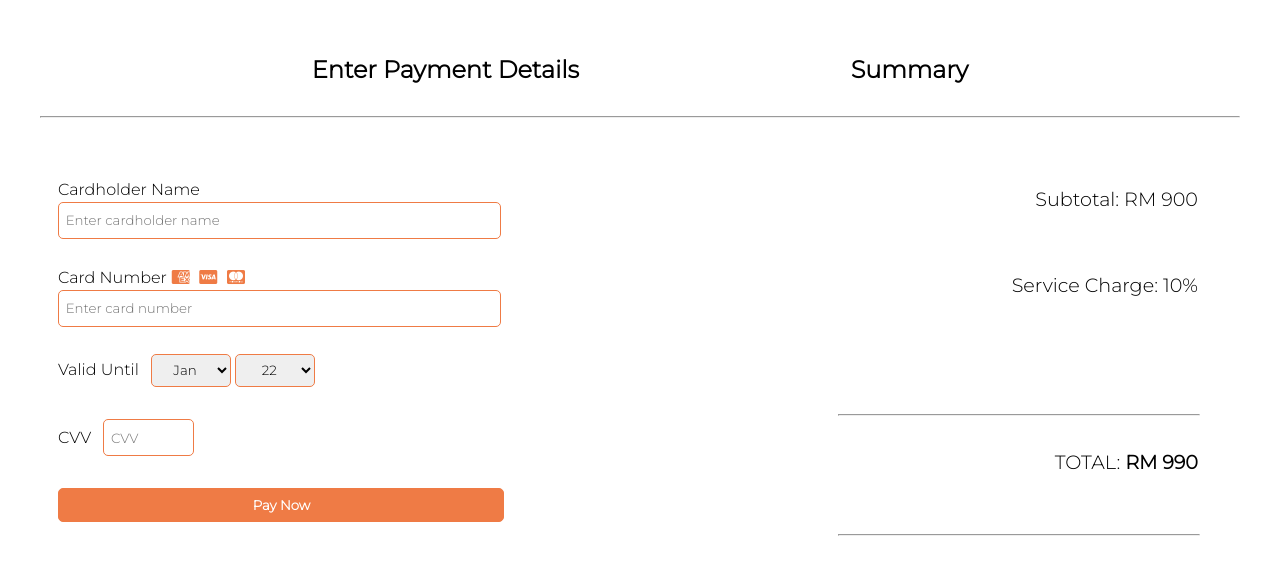
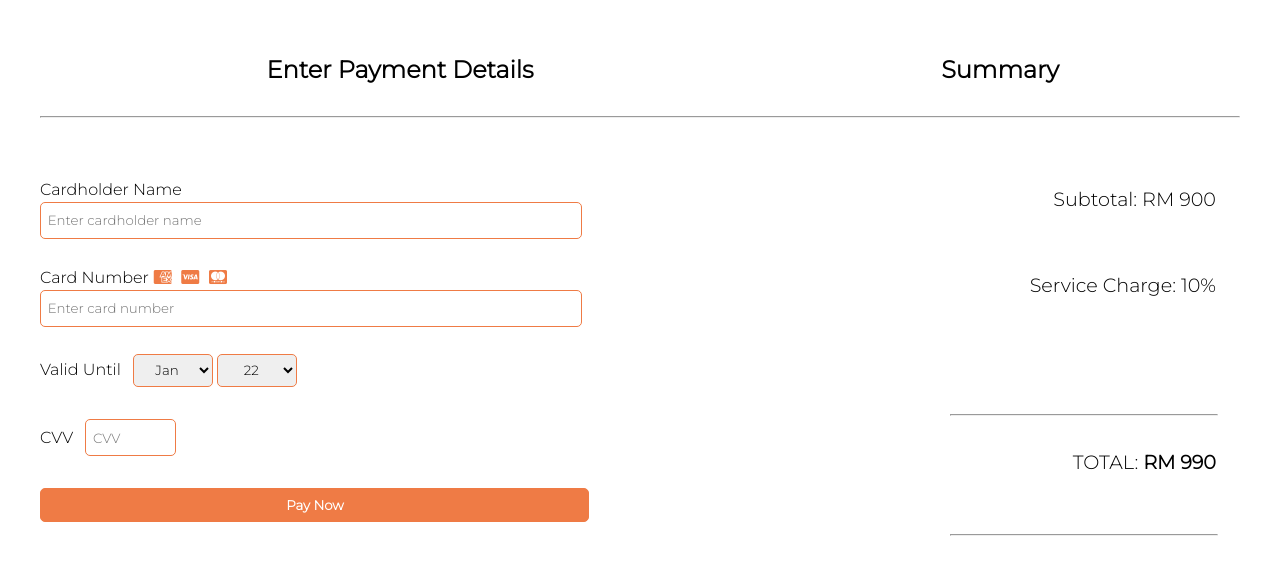
Before and after one commit to ahleanne/simple-credit-card-validation, a plain HTML site: page index.html in a window 1280 px wide. Drawn offline with Linux system fonts and the light colour scheme.

Commit message:
Fixed layout styling

```diff
--- a/style.css
+++ b/style.css
@@ -16,7 +16,16 @@ body {
 .title {
     display: flex;
     justify-content: space-evenly;
-    align-items: center;
+}
+
+.title div:first-child {
+    width: 60%;
+    text-align: center;
+}
+
+.title div:last-child {
+    width: 40%;
+    text-align: center;
 }
 
 .content {
@@ -26,12 +35,12 @@ body {
 }
 
 .tickets {
-    width: 60%;
+    width: 100%;
     margin: 0 auto;
 }
 
 .summary {
-    width: 40%;
+    width: 100%;
     margin: 0 auto;
 }
 
```
